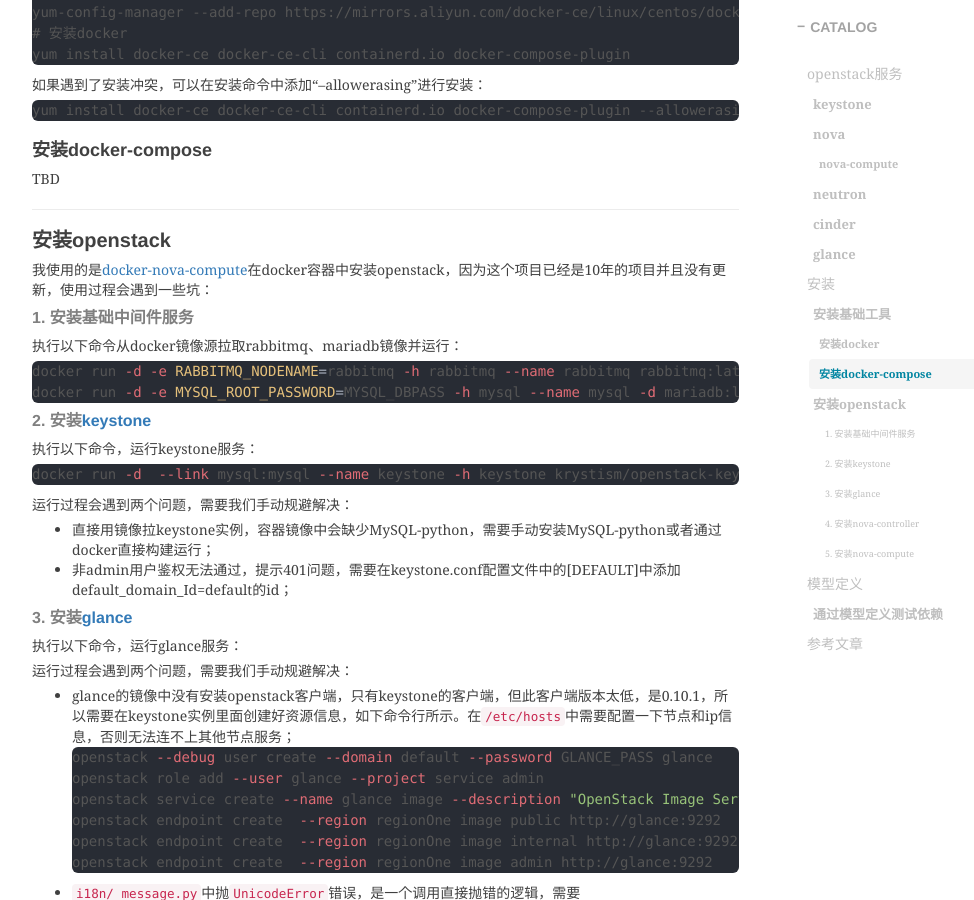
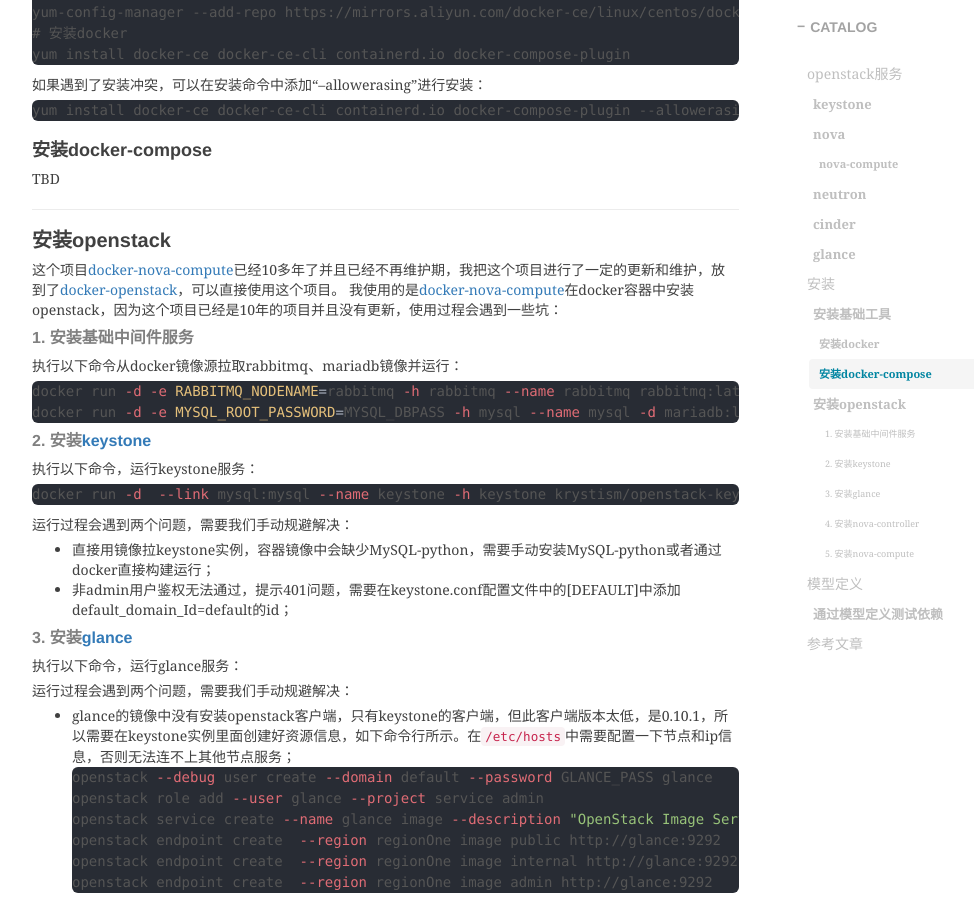
Before and after one commit to shihai1991/shihai1991.github.io, a Jekyll site: the page built from _posts/2024-01-15-在docker上运行nova-compute.md, in a window 1280 px wide and 900 px high, scrolled down 3836 px. Shown: the whole window, without its empty margins (233-1207 px from the left). Built offline with Jekyll 4.4.1, drawn with Linux system fonts in a browser that asks for light colours; nearby versions of some CDN libraries; comment, search, counter and statistics services are not loaded.

Commit message:
Update 2024-01-15-在docker上运行nova-compute.md

```diff
--- a/_posts/2024-01-15-在docker上运行nova-compute.md
+++ b/_posts/2024-01-15-在docker上运行nova-compute.md
@@ -107,6 +107,7 @@
 TBD
 
 ## 安装openstack
+这个项目[docker-nova-compute](https://github.com/int32bit/docker-nova-compute)已经10多年了并且已经不再维护期，我把这个项目进行了一定的更新和维护，放到了[docker-openstack](https://github.com/shihai1991/docker-openstack)，可以直接使用这个项目。
 我使用的是[docker-nova-compute](https://github.com/int32bit/docker-nova-compute)在docker容器中安装openstack，因为这个项目已经是10年的项目并且没有更新，使用过程会遇到一些坑：
 #### 1. 安装基础中间件服务
 执行以下命令从docker镜像源拉取rabbitmq、mariadb镜像并运行：
```
